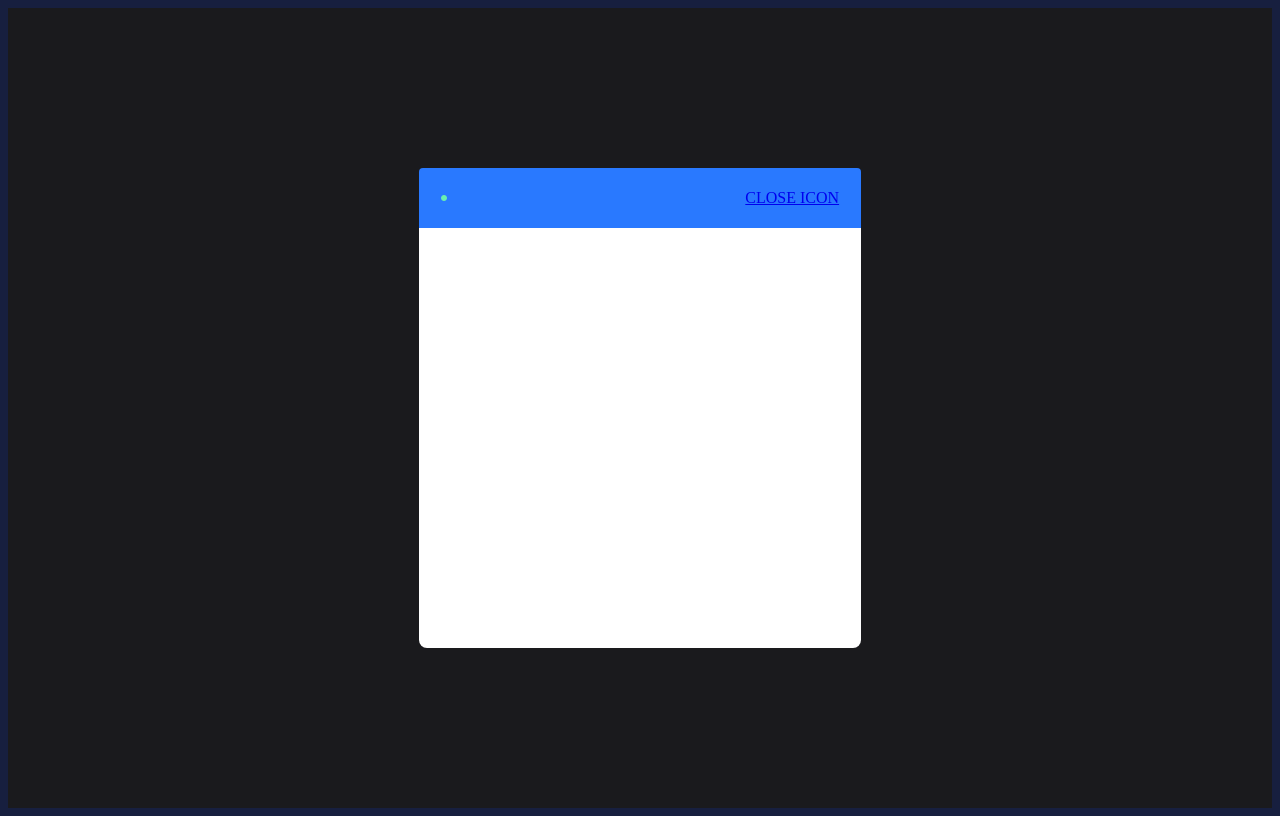
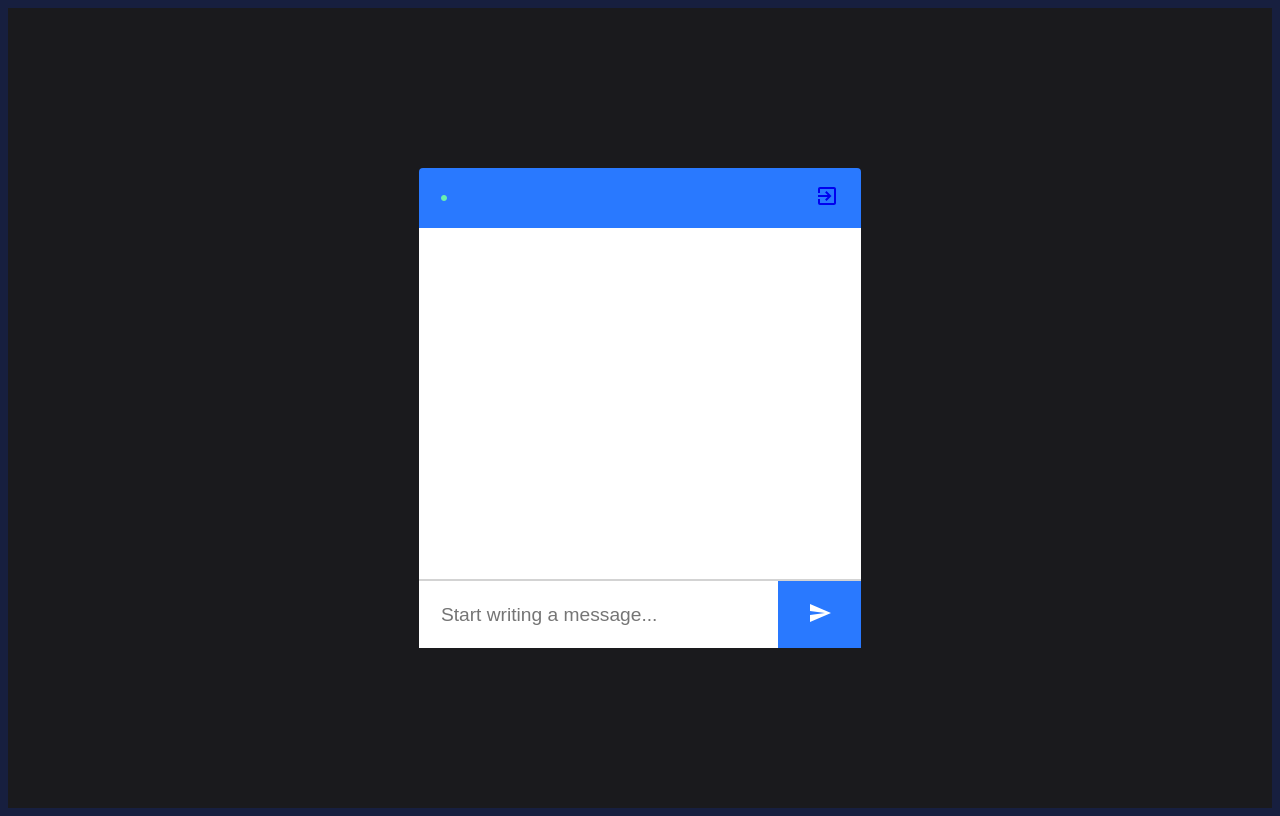
Before and after one commit to adrianghub/react-socket-chat, a React (Create React App) app in the folder client/: page /chat in a window 1280 px wide. Built offline with nearby package versions, Linux system fonts and the light colour scheme; no server answers.

Commit message:
feat: create && style component

```diff
--- a/client/src/components/Chat/Chat.jsx
+++ b/client/src/components/Chat/Chat.jsx
@@ -4,6 +4,7 @@ import io from "socket.io-client";
 
 import classes from './Chat.module.css'
 import InfoBar from "../InfoBar/InfoBar";
+import Input from "../Input/Input";
 
 let socket;
 
@@ -41,7 +42,7 @@ const Chat = ({ location }) => {
     });
   }, [messages]);
 
-  const handleMessageInput = (e) => {
+  const handleInputMessage = (e) => {
     setMessage(e.target.value);
   };
 
@@ -60,13 +61,11 @@ const Chat = ({ location }) => {
       <div className={classes.OuterContainer}>
         <div className={classes.Container}>
           <InfoBar room={room} />
-          {/* <input
-            value={message}
-            onChange={(e) => handleMessageInput(e)}
-            onKeyPress={(e) =>
-              e.key === "Enter" ? handleSendMessage(e) : null
-            }
-          /> */}
+          <Input
+            message={message}
+            inputMessage={handleInputMessage}
+            sendMessage={handleSendMessage}
+          />
         </div>
       </div>
     </>
--- a/client/src/components/InfoBar/InfoBar.jsx
+++ b/client/src/components/InfoBar/InfoBar.jsx
@@ -1,4 +1,5 @@
 import React from "react";
+import ExitToAppIcon from "@material-ui/icons/ExitToApp";
 
 import onlineIcon from "../../images/onlineIcon.png";
 import classes from "./InfoBar.module.css";
@@ -14,7 +15,9 @@ const InfoBar = ({ room }) => (
       <h3>{room}</h3>
     </div>
     <div className={classes.RightInnerContainer}>
-      <a href="/">CLOSE ICON</a>
+      <a href="/">
+        <ExitToAppIcon />
+      </a>
     </div>
   </div>
 );
--- /dev/null
+++ b/client/src/components/Input/Input.jsx
@@ -0,0 +1,21 @@
+import React from "react";
+import SendIcon from '@material-ui/icons/Send';
+
+import classes from "./Input.module.css";
+
+const Input = ({ message, inputMessage, sendMessage }) => (
+  <form className={classes.Form}>
+    <input
+      className={classes.Input}
+      placeholder="Start writing a message..."
+      value={message}
+      onChange={(e) => inputMessage(e)}
+      onKeyPress={(e) => (e.key === "Enter" ? sendMessage(e) : null)}
+    />
+    <button className={classes.SendButton} onClick={(e) => sendMessage(e)}>
+      <SendIcon />
+    </button>
+  </form>
+);
+
+export default Input;
--- /dev/null
+++ b/client/src/components/Input/Input.module.css
@@ -0,0 +1,27 @@
+.Form {
+  display: flex;
+  border-top: 2px solid #D3D3D3;
+}
+
+.Input {
+  border: none;
+  border-radius: 0;
+  padding: 5%;
+  width: 80%;
+  font-size: 1.2em;
+}
+
+input:focus, textarea:focus, select:focus{
+  outline: none;
+}
+
+.SendButton {
+  color: #fff !important;
+  text-transform: uppercase;
+  text-decoration: none;
+  background: #2979FF;
+  padding: 20px;
+  display: inline-block;
+  border: none;
+  width: 20%;
+}
```
